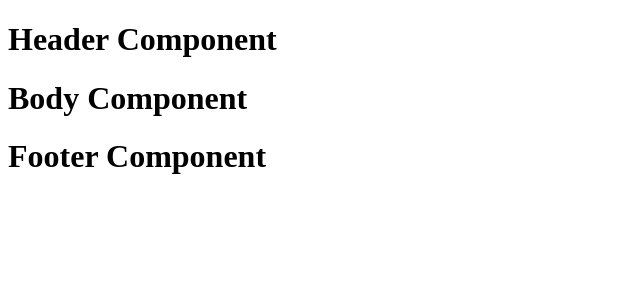
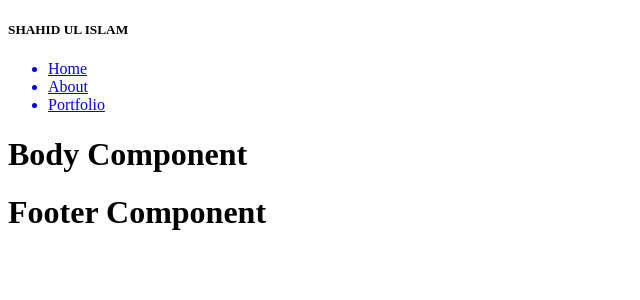
Before and after one commit to shahid-jmi/shahid-portfolio, a React (Create React App) app: page / in a window 1280 px wide. Shown: the top 300 px of the page, without its empty margins (0-640 px from the left). Built offline with nearby package versions, Linux system fonts and the light colour scheme.

Commit message:
Fixing Routing making it single page application

```diff
--- a/src/App.js
+++ b/src/AppLayout.js
@@ -1,15 +1,15 @@
 import React from 'react'
-import Body from './Components/Body';
 import Header from './Components/Header';
 import Footer from './Components/Footer';
-const App = () => {
+import { Outlet } from 'react-router-dom';
+const AppLayout = () => {
   return (
     <>
       <Header />
-      <Body />
+      <Outlet />
       <Footer />
     </>
   );
 }
 
-export default App;
+export default AppLayout;
--- a/src/Components/Header.js
+++ b/src/Components/Header.js
@@ -1,9 +1,23 @@
 import React from 'react'
+import { Link } from 'react-router-dom'
+
+const Title = () => {
+    return (
+        <h5>SHAHID UL ISLAM</h5>
+    )
+}
 
 const Header = () => {
     return (
-        <div>
-            <h1>Header Component</h1>
+        <div className="header">
+            <Title />
+            <div className="nav-items">
+                <ul>
+                    <Link to="/"> <li>Home </li></Link>
+                    <Link to="/about"> <li>About</li> </Link>
+                    <Link to="/portfolio"><li>Portfolio </li> </Link>
+                </ul>
+            </div>
         </div>
     )
 }
--- a/src/index.js
+++ b/src/index.js
@@ -1,17 +1,22 @@
 import React from 'react';
 import ReactDOM from 'react-dom/client';
-import App from './App';
+import AppLayout from './AppLayout';
 import { createBrowserRouter, RouterProvider } from 'react-router-dom';
 import Portfolio from './Components/Portfolio';
 import About from './Components/About';
 import Error from './Components/Error';
+import Body from './Components/Body';
 
 
 const appRouter = createBrowserRouter([
   {
     path: "/",
-    element: <App />,
-    errorElement: <Error />
+    element: <AppLayout />,
+    errorElement: <Error />,
+    children: [
+      {
+        path: "/",
+        element: <Body />
       },
       {
         path: "/about",
@@ -21,6 +26,9 @@ const appRouter = createBrowserRouter([
         path: "/portfolio",
         element: <Portfolio />
       }
+    ]
+  },
+
 ])
 
 const root = ReactDOM.createRoot(document.getElementById('root'));
```
Lines whose indentation alone changed are shown as unchanged.
